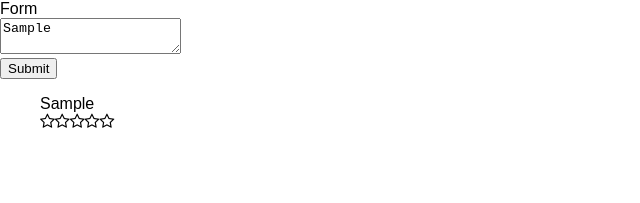
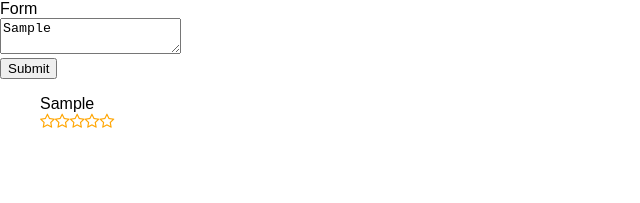
Before and after one commit to PraveenMathew92/TodoList, a React (Create React App) app: page / in a window 1280 px wide. Both pictures are taken after typing "Sample" into the empty fields and a click on the input 28 px from the left and 68 px from the top of the page. Shown: the top 203 px of the page, without its empty margins (0-640 px from the left). Built offline with nearby package versions, Linux system fonts and the light colour scheme.

Commit message:
refactored start ratings

```diff
--- a/src/components/StarRating.js
+++ b/src/components/StarRating.js
@@ -1,10 +1,17 @@
 import React, {Component} from 'react';
 
-const starDisplay = (rating, updateStar) =>{
-	let stars = [ ];
-	for(let i = 0; i < 5; i++){
-		const starValue = i + 1;
-		stars.push(<i className={(starValue <= rating)?"fa fa-star":"fa fa-star-o"}
+const NUMBER_OF_STARS = 5;
+const SOLID_STAR_CLASS = "fa fa-star";
+const EMPTY_STAR_CLASS = "fa fa-star-o";
+const STAR_COLOR = "orange";
+
+const starDisplay = (rating, updateStar) => {
+	let stars = [];
+	for(let starValue = 1; starValue <= NUMBER_OF_STARS; starValue++){
+		stars.push(<i className={
+				(starValue <= rating)? SOLID_STAR_CLASS: EMPTY_STAR_CLASS
+			}
+			style={{color: STAR_COLOR}}
 			onClick={() => (updateStar(starValue))} />)
 	}
 	return stars;
```
